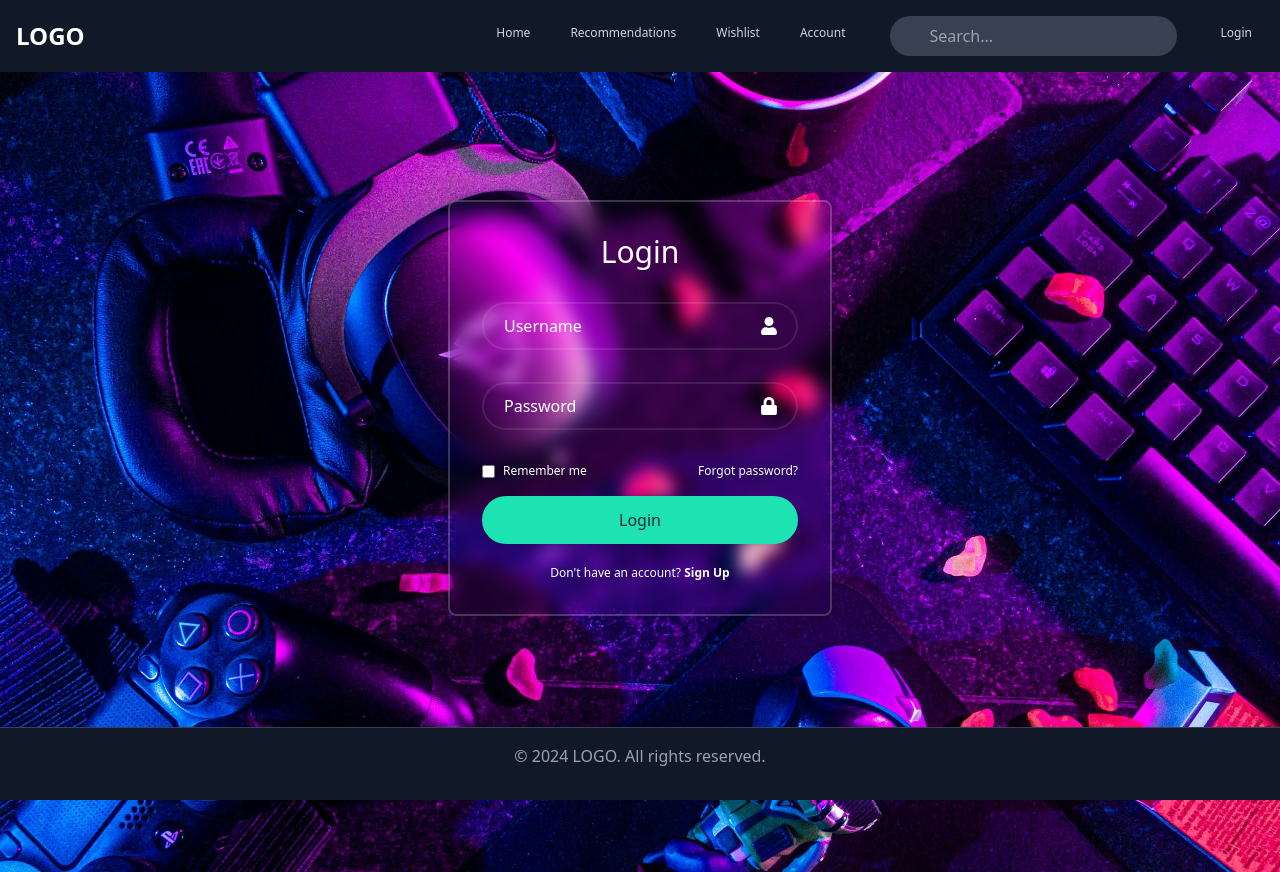
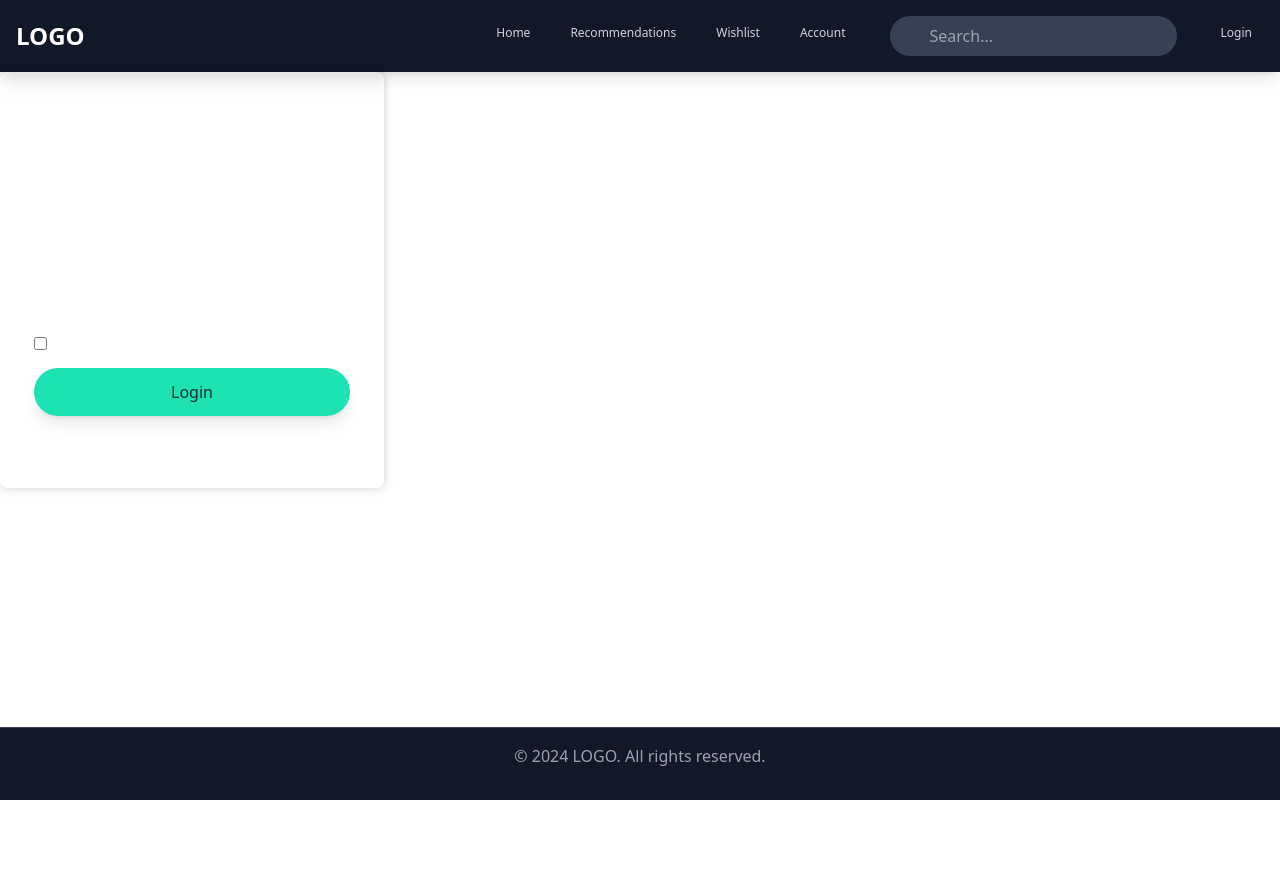
Before and after one commit to Hornpep/NewGameFinder, a React (Vite) app in the folder FE/: page /Login in a window 1280 px wide. After the commit the page ends 800 px from the top, so only its background shows below. Built offline with nearby package versions, Linux system fonts and the light colour scheme.

Commit message:
Buffer memory

```diff
--- /dev/null
+++ b/FE/src/components/Modal.jsx
@@ -0,0 +1,21 @@
+import React from 'react';
+import { FaTimes } from 'react-icons/fa';
+import Login from './Login';
+
+export default function LoginModal({ isOpen, onClose }) {
+  if (!isOpen) return null;
+
+  return (
+    <div className="fixed inset-0 flex items-center justify-center z-50 bg-black bg-opacity-50">
+      <div className="relative bg-gray-800 p-5 rounded-lg shadow-lg">
+        <button
+          className="absolute top-2 right-2 text-white"
+          onClick={onClose}
+        >
+          <FaTimes />
+        </button>
+        <Login />
+      </div>
+    </div>
+  );
+}
--- a/FE/src/components/Navbar.jsx
+++ b/FE/src/components/Navbar.jsx
@@ -1,6 +1,7 @@
 import React from 'react';
 import { Link } from 'react-router-dom';
 import Search from './Search';
+import LoginModal from './modal';
 
 const Navbar = () => {
   return (
@@ -44,8 +45,12 @@ const Navbar = () => {
           <Search />
 
           <Link
-            to="/Login"
-            className="text-gray-300 hover:text-white px-3 py-2 rounded-md text-sm font-medium"
+            to=""  // Leerer String, um keine Navigation auszulösen
+            onClick={(e) => {
+              e.preventDefault();  // Verhindert das Standardverhalten des Links
+              openLoginModal();    // Öffnet das Modal
+            }}
+            className="cursor-pointer text-gray-300 hover:text-white px-3 py-2 rounded-md text-sm font-medium"
           >
             Login
           </Link>
--- a/FE/src/pages/Login.jsx
+++ b/FE/src/pages/Login.jsx
@@ -1,15 +1,10 @@
 import React from 'react';
 import { FaUser, FaLock } from 'react-icons/fa';
 import { Link } from 'react-router-dom';
-import backgroundImage from '../assets/desk-bg-pic.jpg';
 
 function Login() {
   return (
-    <div
-      className="flex justify-center items-center min-h-screen"
-      style={{ backgroundImage: `url(${backgroundImage})`, backgroundSize: 'cover', backgroundPosition: 'center', backgroundRepeat: 'no-repeat' }}
-    >
-      <div className="w-96 h-auto transparent rounded-lg text-white p-8 absolute top-40 left-1/2 transform -translate-x-1/2 mt-10 border-2 border-white/20 backdrop-blur shadow-[0_0_10px_rgba(0,0,0,0.2)]">
+    <div className="w-96 h-auto transparent rounded-lg text-white p-8 border-2 border-white/20 backdrop-blur shadow-[0_0_10px_rgba(0,0,0,0.2)]">
       <form action="">
         <h1 className="text-3xl text-center mb-8">Login</h1>
 
@@ -53,7 +48,6 @@ function Login() {
         </div>
       </form>
     </div>
-    </div>
   );
 }
 
```
Lines whose indentation alone changed are shown as unchanged.
